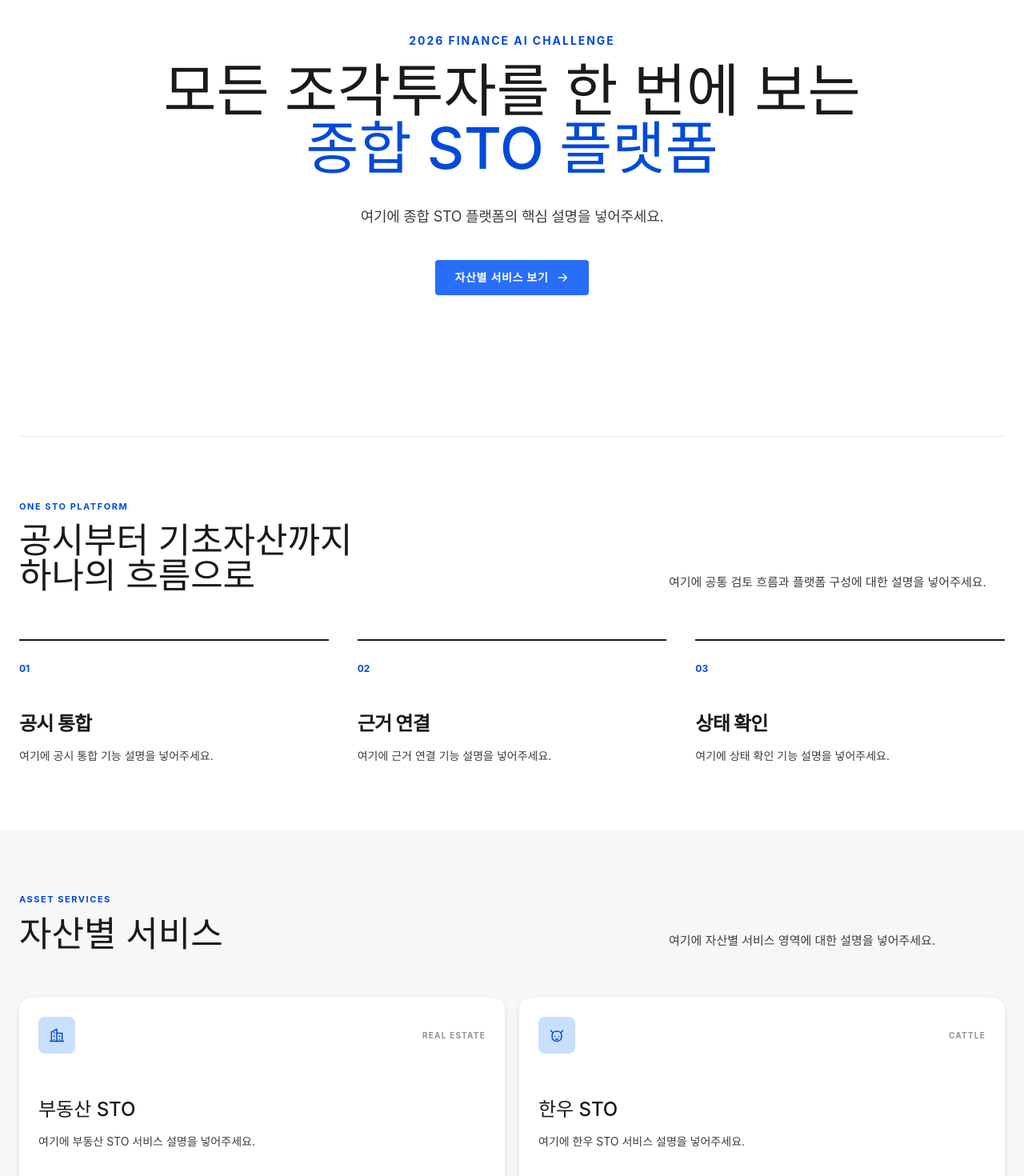
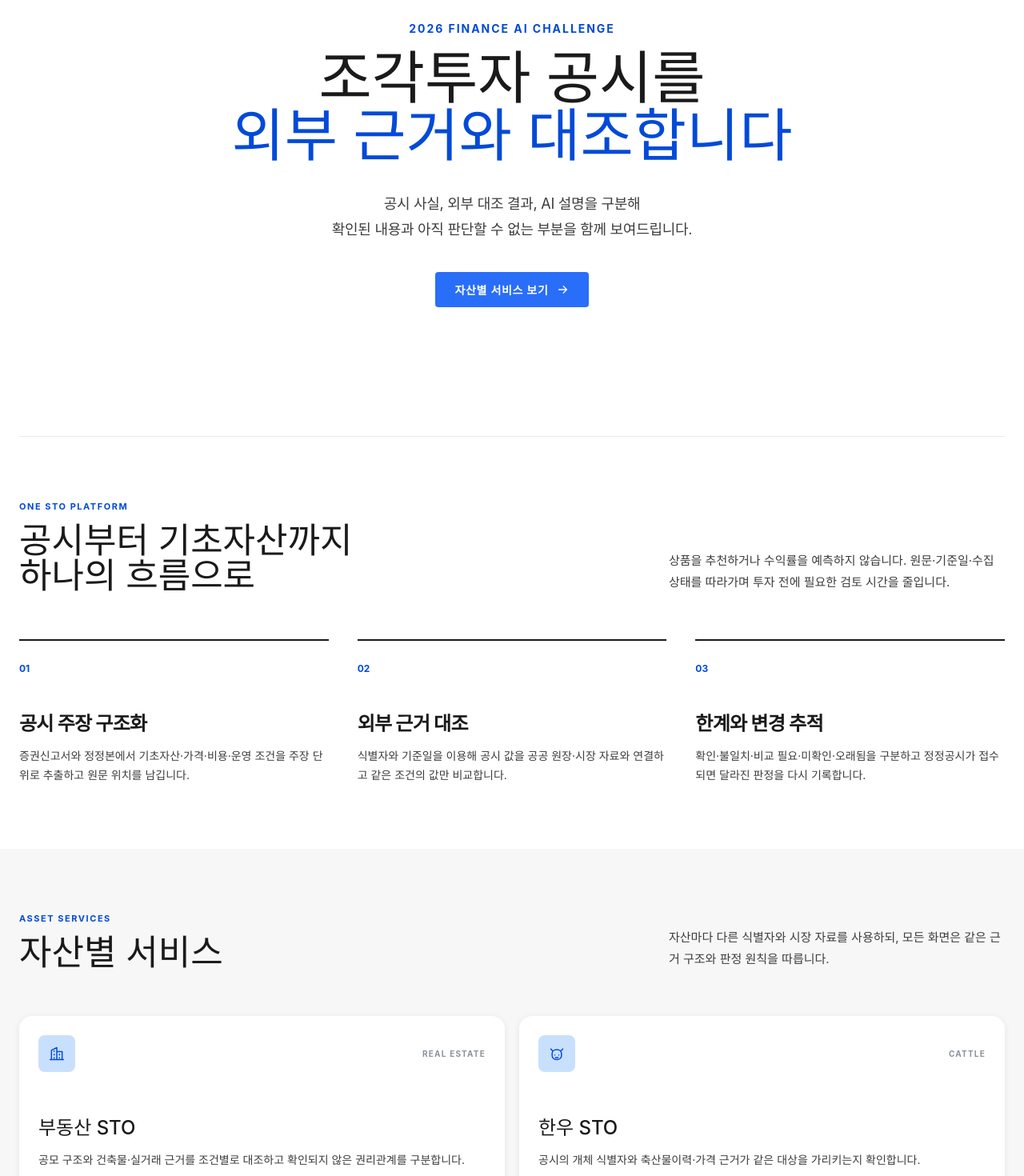
Before and after one commit to yeony-park/finance-ai-challenge-2026, a Next.js app: page / in a window 1280 px wide. Shown: the part 200-1670 px from the top of the page at 80% size. Built offline with nearby package versions, Linux system fonts and the light colour scheme.

Commit message:
copy: align homepage product positioning

```diff
--- a/app/page.tsx
+++ b/app/page.tsx
@@ -10,18 +10,18 @@ import {
 const platformRoles = [
   {
     number: "01",
-    title: "공시 통합",
-    description: "여기에 공시 통합 기능 설명을 넣어주세요.",
+    title: "공시 주장 구조화",
+    description: "증권신고서와 정정본에서 기초자산·가격·비용·운영 조건을 주장 단위로 추출하고 원문 위치를 남깁니다.",
   },
   {
     number: "02",
-    title: "근거 연결",
-    description: "여기에 근거 연결 기능 설명을 넣어주세요.",
+    title: "외부 근거 대조",
+    description: "식별자와 기준일을 이용해 공시 값을 공공 원장·시장 자료와 연결하고 같은 조건의 값만 비교합니다.",
   },
   {
     number: "03",
-    title: "상태 확인",
-    description: "여기에 상태 확인 기능 설명을 넣어주세요.",
+    title: "한계와 변경 추적",
+    description: "확인·불일치·비교 필요·미확인·오래됨을 구분하고 정정공시가 접수되면 달라진 판정을 다시 기록합니다.",
   },
 ];
 
@@ -31,7 +31,7 @@ const workspaces = [
     icon: <BuildingIcon />,
     asset: "REAL ESTATE",
     title: "부동산 STO",
-    description: "여기에 부동산 STO 서비스 설명을 넣어주세요.",
+    description: "공모 구조와 건축물·실거래 근거를 조건별로 대조하고 확인되지 않은 권리관계를 구분합니다.",
     owner: "문수",
   },
   {
@@ -39,7 +39,7 @@ const workspaces = [
     icon: <CattleIcon />,
     asset: "CATTLE",
     title: "한우 STO",
-    description: "여기에 한우 STO 서비스 설명을 넣어주세요.",
+    description: "공시의 개체 식별자와 축산물이력·가격 근거가 같은 대상을 가리키는지 확인합니다.",
     owner: "원준",
   },
   {
@@ -47,7 +47,7 @@ const workspaces = [
     icon: <PigIcon />,
     asset: "PIG",
     title: "돼지 STO",
-    description: "여기에 돼지 STO 서비스 설명을 넣어주세요.",
+    description: "한돈 공시의 두수·운영 사건·정산 기준을 이력·경락가격·질병 근거와 대조합니다.",
     owner: "연정",
   },
   {
@@ -55,7 +55,7 @@ const workspaces = [
     icon: <ArtIcon />,
     asset: "ART",
     title: "미술품 STO",
-    description: "여기에 미술품 STO 서비스 설명을 넣어주세요.",
+    description: "공모가격, 작품 식별, 현재 보유 상태와 플랫폼 이력을 원문 근거에 연결합니다.",
     owner: "현석",
   },
 ];
@@ -67,11 +67,11 @@ export default function Home() {
         <div className="shell home-hero-content">
           <p className="hero-kicker">2026 FINANCE AI CHALLENGE</p>
           <h1>
-            모든 조각투자를 한 번에 보는
-            <span>종합 STO 플랫폼</span>
+            조각투자 공시를
+            <span>외부 근거와 대조합니다</span>
           </h1>
           <p className="hero-description">
-            여기에 종합 STO 플랫폼의 핵심 설명을 넣어주세요.
+            공시 사실, 외부 대조 결과, AI 설명을 구분해<br />확인된 내용과 아직 판단할 수 없는 부분을 함께 보여드립니다.
           </p>
           <a className="primary-button" href="#workspaces">
             자산별 서비스 보기 <ArrowIcon />
@@ -86,7 +86,7 @@ export default function Home() {
             <h2 id="platform-title">공시부터 기초자산까지<br />하나의 흐름으로</h2>
           </div>
           <p>
-            여기에 공통 검토 흐름과 플랫폼 구성에 대한 설명을 넣어주세요.
+            상품을 추천하거나 수익률을 예측하지 않습니다. 원문·기준일·수집 상태를 따라가며 투자 전에 필요한 검토 시간을 줄입니다.
           </p>
         </div>
         <div className="platform-role-grid">
@@ -107,7 +107,7 @@ export default function Home() {
               <p>ASSET SERVICES</p>
               <h2>자산별 서비스</h2>
             </div>
-            <p>여기에 자산별 서비스 영역에 대한 설명을 넣어주세요.</p>
+            <p>자산마다 다른 식별자와 시장 자료를 사용하되, 모든 화면은 같은 근거 구조와 판정 원칙을 따릅니다.</p>
           </div>
           <div className="workspace-grid">
             {workspaces.map((workspace) => (
```
